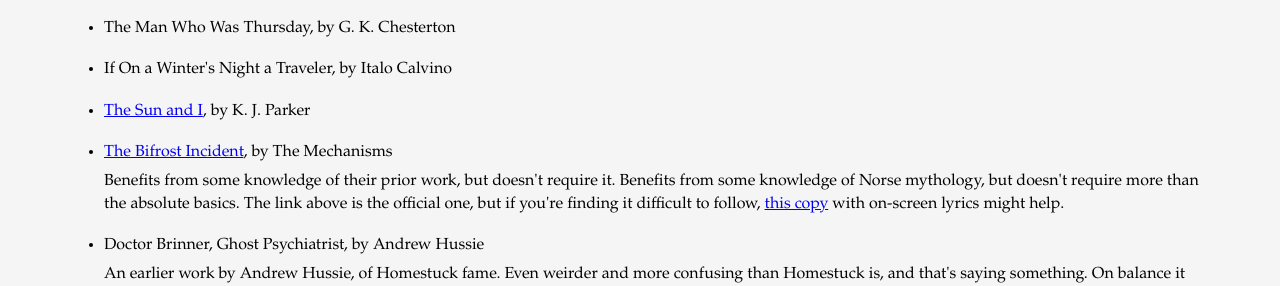
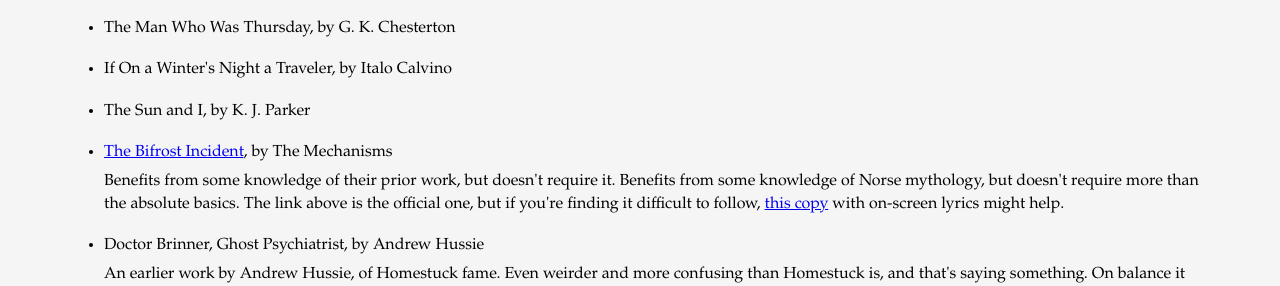
Before and after one commit to ForrestWeiswolf/forrestweiswolf.github.io, a Jekyll site: the page built from miscellanea/difficult-recommendations.html, in a window 1280 px wide. Shown: the part 217-503 px from the top of the page. Built offline with Jekyll 4.4.1, drawn with Linux system fonts in a browser that asks for light colours; some of the changed lines change nothing that is shown.

Commit message:
Remove dead link to The Sun and I

```diff
--- a/miscellanea/difficult-recommendations.html
+++ b/miscellanea/difficult-recommendations.html
@@ -14,7 +14,7 @@
       <p>If On a Winter's Night a Traveler, by Italo Calvino</p>
     </li>
     <li>
-      <p><a href="https://subterraneanpress.com/magazine/summer_2013/the_sun_and_i_by_k_j_parker">The Sun and I</a>, by K. J. Parker</p>
+      <p>The Sun and I, by K. J. Parker</p>
     </li>
     <li>
       <p><a href="https://themechanisms.bandcamp.com/album/the-bifrost-incident">The Bifrost Incident</a>, by The Mechanisms</p>
```
